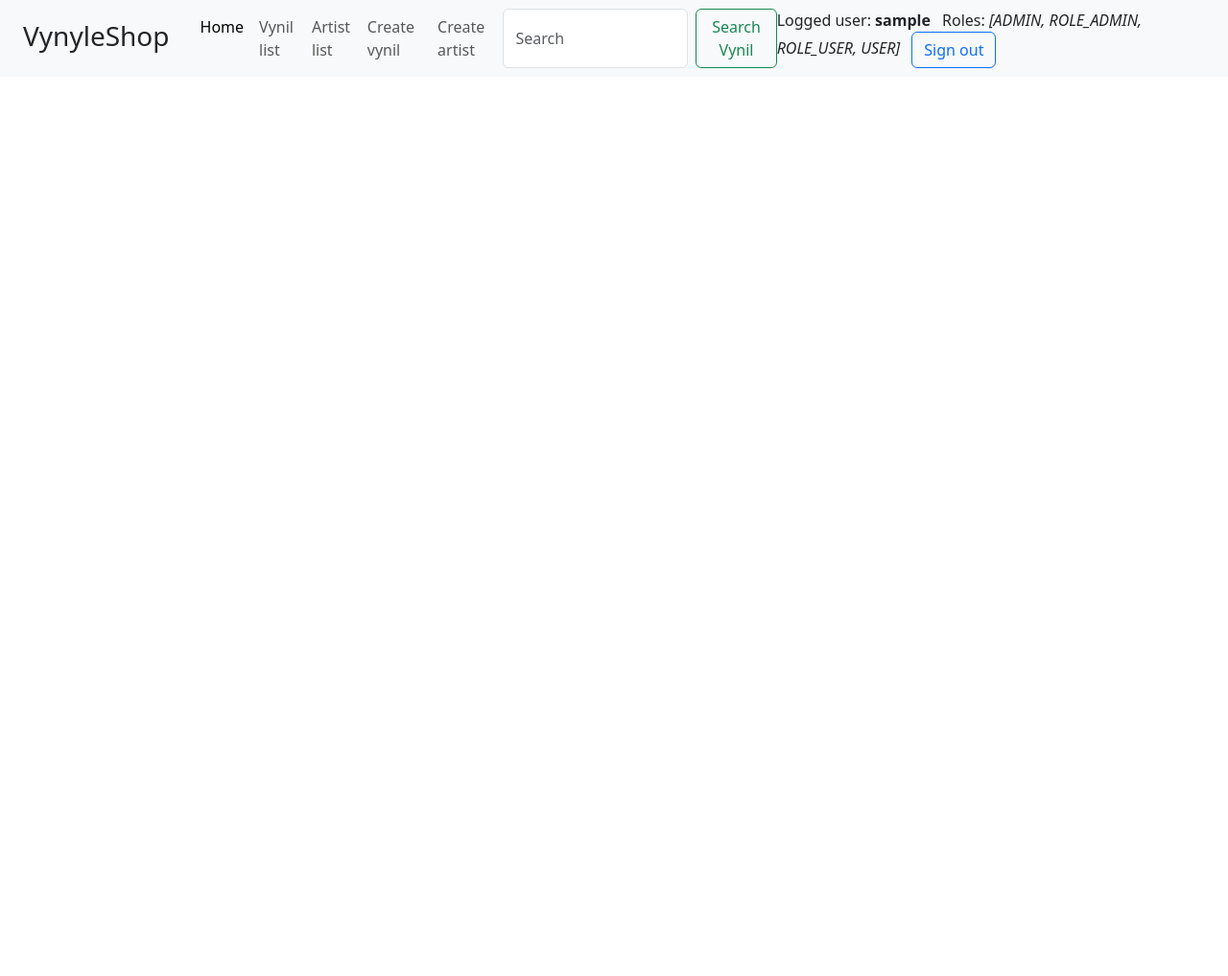
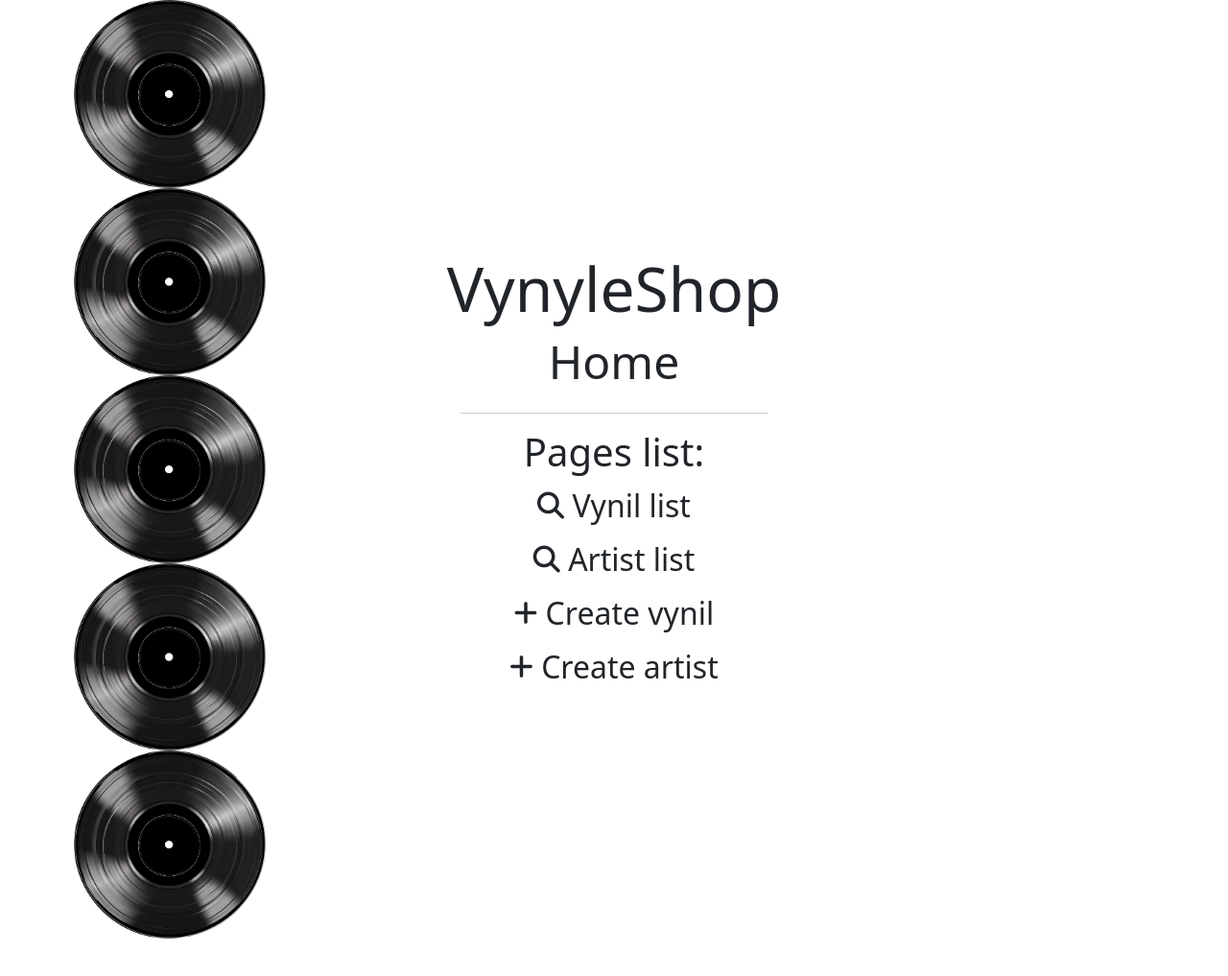
Before and after one commit to SimoneChiodo/backend-vynyleshop-spring, a Spring Boot app: page / in a window 1280 px wide. Shown: the top 1017 px of the page at 96% size. Run offline with Spring Boot 4, Linux system fonts and the light colour scheme; the visitor is signed in with stand-in values (Sample User, id 1); some libraries are stand-ins or nearby versions.

Commit message:
Add img folder, fontawesome webjar, style.css, code to html HomePage

```diff
--- /dev/null
+++ b/src/main/resources/static/css/style.css
@@ -0,0 +1,52 @@
+/* RESET */
+.reset-ul {
+  list-style: none;
+  padding: 0;
+  margin: 0;
+}
+
+.reset-a {
+  text-decoration: none;
+  color: inherit;
+}
+
+/* UTILITIES */
+.h-100vh {
+  height: 100vh;
+}
+
+.font-size-4 {
+  font-size: 4rem;
+}
+
+.font-size-3 {
+  font-size: 3rem;
+}
+
+.font-size-2_5 {
+  font-size: 2.5rem;
+}
+
+.font-size-2 {
+  font-size: 2rem;
+}
+
+.hover:hover {
+  cursor: pointer;
+  text-decoration: underline;
+}
+
+.vynil-line {
+  position: absolute;
+  left: 6%;
+  top: 0;
+
+  height: 100%;
+  width: 200px;
+  overflow: hidden;
+}
+
+.vynil-img {
+  width: 100%;
+  height: auto;
+}
--- a/src/main/resources/templates/fragments.html
+++ b/src/main/resources/templates/fragments.html
@@ -6,6 +6,12 @@
 
     <!-- Import CSS from Webjars -->
     <th:block th:fragment="import-css">
+      <!-- FONTAWESOME -->
+      <link
+        rel="stylesheet"
+        th:href="@{/webjars/font-awesome/6.7.2/css/all.min.css}"
+      />
+
       <!-- BOOTSTRAP CSS -->
       <link
         rel="stylesheet"
@@ -16,6 +22,9 @@
         src="/webjars/bootstrap/5.3.3/js/bootstrap.bundle.min.js"
         defer
       ></script>
+
+      <!-- CUSTOM CSS -->
+      <link rel="stylesheet" th:href="@{/css/style.css}" />
     </th:block>
   </head>
   <body>
--- a/src/main/resources/templates/home/index.html
+++ b/src/main/resources/templates/home/index.html
@@ -6,16 +6,87 @@
     <title>VynyleShop - Home</title>
 
     <!-- IMPORT CSS -->
-    <!-- <th:block th:replace="~{fragments :: import-css}"></th:block> -->
-    <link
-      th:rel="stylesheet"
-      th:href="@{/webjars/bootstrap/5.3.5/css/bootstrap.min.css}"
-    />
+    <th:block th:replace="~{fragments :: import-css}"></th:block>
   </head>
   <body>
     <!-- HEADER -->
-    <header>
+    <!-- <header>
       <th:block th:replace="~{fragments :: navbar('home')}"></th:block>
-    </header>
+    </header> -->
+
+    <!-- MAIN -->
+    <main
+      class="h-100vh position-relative d-flex align-items-center justify-content-center flex-column pb-5"
+    >
+      <!-- Title -->
+      <h2 class="display-1 font-size-4">VynyleShop</h2>
+      <h1 class="font-size-3">Home</h1>
+
+      <hr class="w-25" />
+
+      <!-- Pages -->
+      <h2 class="font-size-2_5">Pages list:</h2>
+      <ul class="reset-ul font-size-2 text-center">
+        <li class="mb-2">
+          <i class="fa-solid fa-magnifying-glass fa-sm"></i>
+          <a class="reset-a hover" th:href="@{/vynil}">Vynil list</a>
+        </li>
+        <li class="mb-2">
+          <i class="fa-solid fa-magnifying-glass fa-sm"></i>
+          <a class="reset-a hover" th:href="@{/artist}">Artist list</a>
+        </li>
+        <li class="mb-2">
+          <i class="fa-solid fa-plus fa-sm"></i>
+          <a
+            class="reset-a hover"
+            sec:authorize="hasAuthority('ADMIN')"
+            th:href="@{/vynil/create}"
+            >Create vynil</a
+          >
+        </li>
+        <li class="mb-2">
+          <i class="fa-solid fa-plus fa-sm"></i>
+          <a
+            class="reset-a hover"
+            sec:authorize="hasAuthority('ADMIN')"
+            th:href="@{/artist/create}"
+            >Create artist</a
+          >
+        </li>
+      </ul>
+
+      <div class="vynil-line">
+        <img
+          class="vynil-img"
+          th:src="@{/img/Vynil.png}"
+          alt="vynil"
+          draggable="false"
+        />
+        <img
+          class="vynil-img"
+          th:src="@{/img/Vynil.png}"
+          alt="vynil"
+          draggable="false"
+        />
+        <img
+          class="vynil-img"
+          th:src="@{/img/Vynil.png}"
+          alt="vynil"
+          draggable="false"
+        />
+        <img
+          class="vynil-img"
+          th:src="@{/img/Vynil.png}"
+          alt="vynil"
+          draggable="false"
+        />
+        <img
+          class="vynil-img"
+          th:src="@{/img/Vynil.png}"
+          alt="vynil"
+          draggable="false"
+        />
+      </div>
+    </main>
   </body>
 </html>
```
Also changed, not shown: pom.xml (+12 -4 lines), src/main/resources/static/img/Vynil.png (added).
